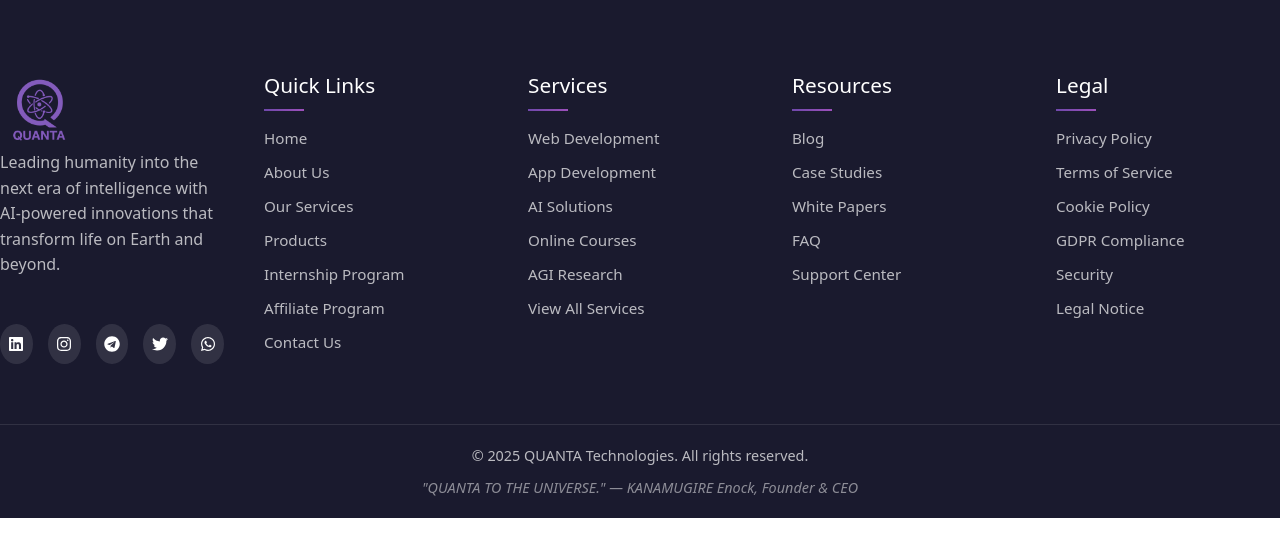
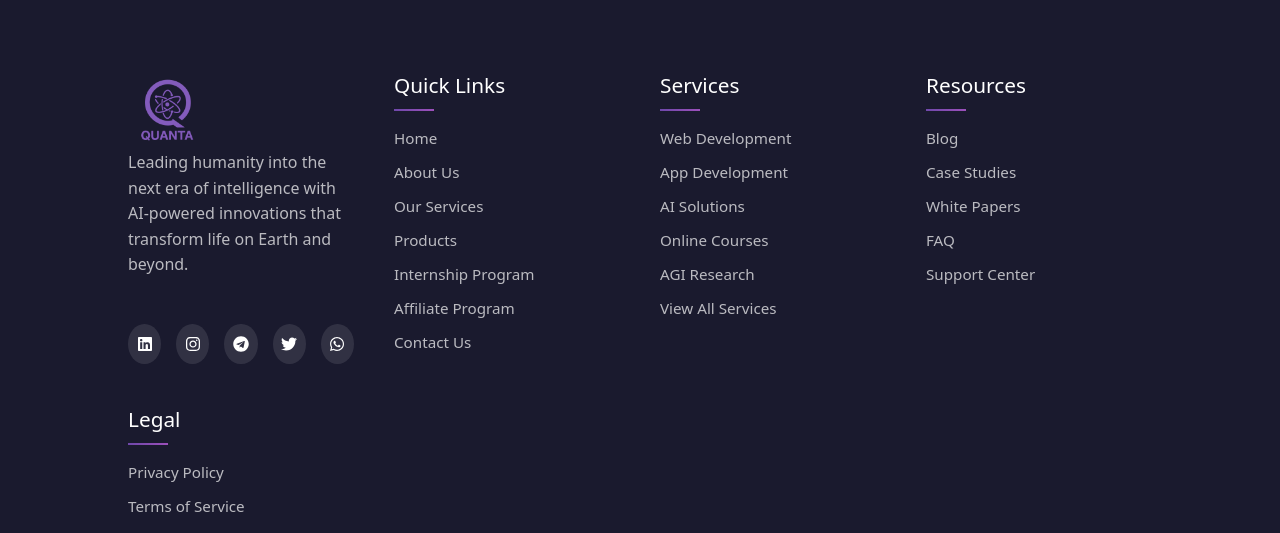
Before and after one commit to Aimable2002/quanta_job, a React (Vite) app: page / in a window 1280 px wide. Shown: the part 6422-6955 px from the top of the page. Built offline with nearby package versions, Linux system fonts and the light colour scheme.

Commit message:
4:14 PM 8/21/025

```diff
--- a/src/pages/Footer.tsx
+++ b/src/pages/Footer.tsx
@@ -8,7 +8,7 @@ const Footer = () => {
   return (
 
 <footer className={`${styles.footer} px-20`}>
-      <div className='container'>
+      <div className='container px-[10%]'>
         <div className={styles.footerGrid}>
           {/* About Column */}
           <div className={`${styles.footerCol} ${styles.footerAbout}`}>
--- a/src/pages/contact.tsx
+++ b/src/pages/contact.tsx
@@ -19,7 +19,7 @@ const Contact = () => {
   };
 
   return (
-    <div className=" bg-[rgba(0,0,0,0.7)]">
+    <div className="px-[10%] bg-[rgba(0,0,0,0.7)]">
       <section className={`${styles.contact} px-20`} id="contact">
         <div className="container"> {/* Added wrapper */}
           <div className="flex text-center flex-col">
```
